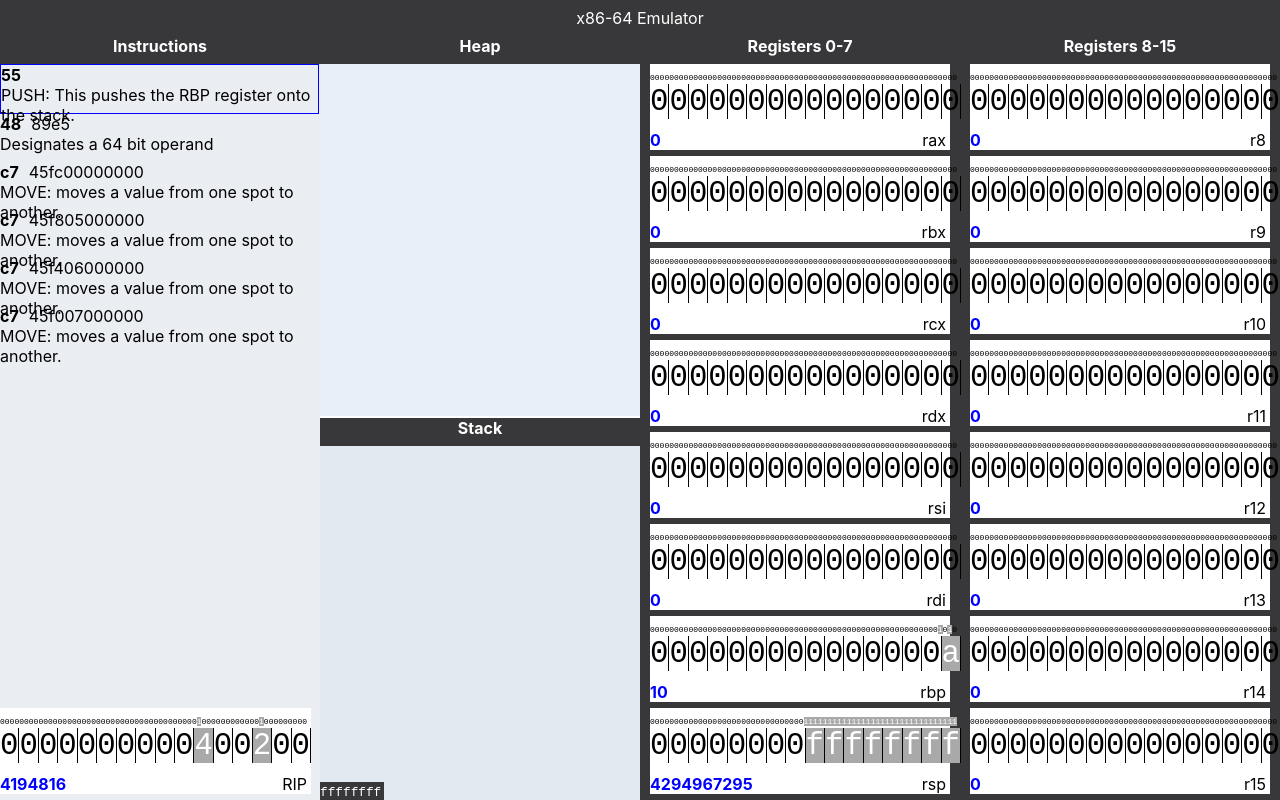
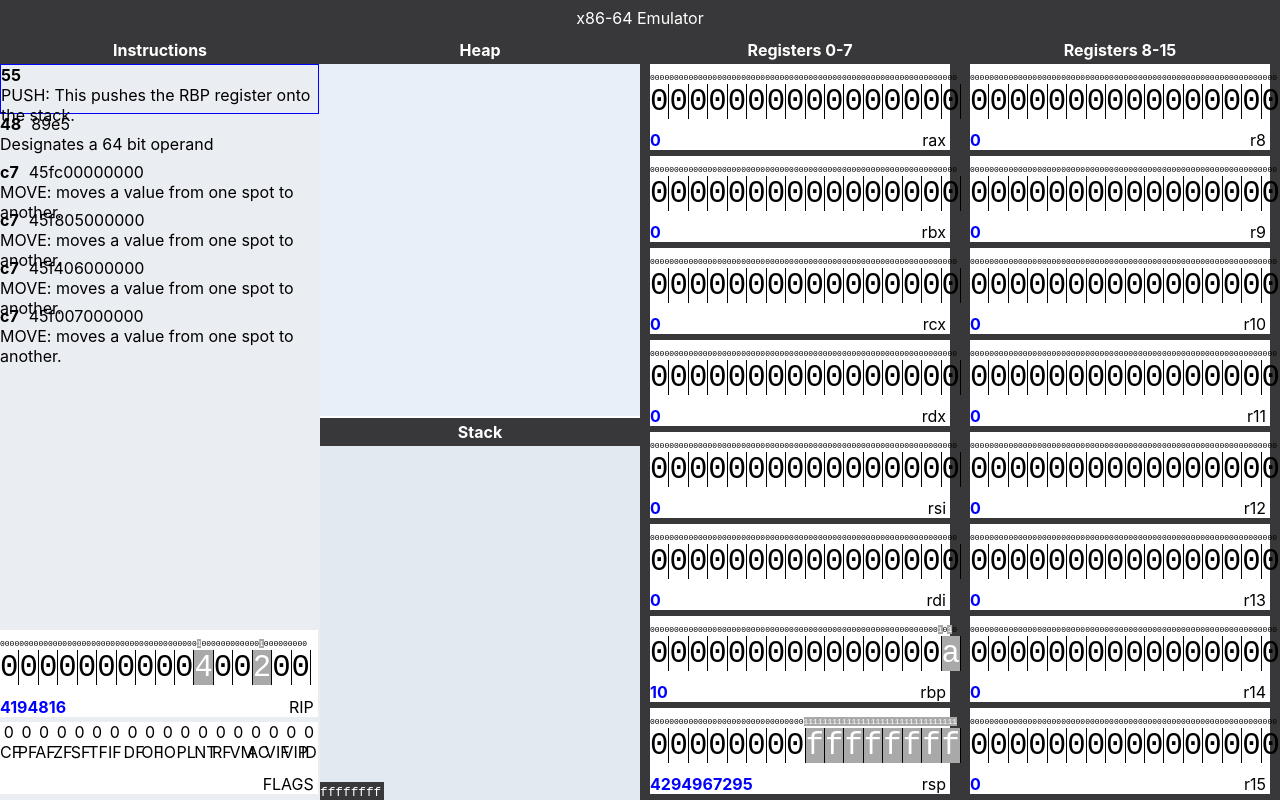
Before and after one commit to iptaylortechnical/x64, a React (Create React App) app: page / in a window 1280 px wide. Built offline with nearby package versions, Linux system fonts and the light colour scheme.

Commit message:
added flags register

```diff
--- a/src/App.js
+++ b/src/App.js
@@ -33,6 +33,30 @@ class App extends Component {
     artificialProgramCounter: 0,
     instructions: [],
     stack: '',
+    FLAGS: {
+      CF: 0,
+      PF: 0,
+      AF: 0,
+      ZF: 0,
+      SF: 0,
+      TF: 0,
+      IF: 0,
+      DF: 0,
+      OF: 0,
+      IO: 0,
+      PL: 0,
+      NT: 0,
+      RF: 0,
+      VM: 0,
+      AC: 0,
+      VIF: 0,
+      VIP: 0,
+      ID: 0,
+    }
+  }
+
+  execute = () => {
+
   }
 
   handleKeyEvent = (event) => {
@@ -41,6 +65,8 @@ class App extends Component {
         const currentInst = this.state.instructions[this.state.artificialProgramCounter];
         const newRIP = this.state.rip + 2 + currentInst.instruction.length;
         const newCounter = this.state.artificialProgramCounter + 1;
+
+        // const {}
 
         this.setState({
           rip: newRIP,
@@ -89,7 +115,8 @@ class App extends Component {
         <Body current={this.state.rip} instructions={this.state.instructions}
           registers07={this.state.registers07}
           registers815={this.state.registers815}
-          stack={this.state.stack} />
+          stack={this.state.stack}
+          flags={this.state.FLAGS} />
       </div>
     );
   }
--- a/src/comp/body.js
+++ b/src/comp/body.js
@@ -13,7 +13,10 @@ class Body extends Component {
     return (
       <div className='Body'>
         <Column headerText="Instructions">
-          <RipSet current={this.props.current} instructions={this.props.instructions} />
+          <RipSet
+            current={this.props.current}
+            instructions={this.props.instructions}
+            flags={this.props.flags} />
         </Column>
         <DoubleColumn slots={[
           {
@@ -22,7 +25,7 @@ class Body extends Component {
           },
           {
             headerText: "Stack",
-            content: <StackSet stack={this.props.stack}/>
+            content: <StackSet stack={this.props.stack} />
           },
 
         ]} />
--- a/src/comp/css/column.css
+++ b/src/comp/css/column.css
@@ -6,6 +6,7 @@
 
 .columnHeader {
   height: 3.5vh;
+  line-height: 3.5vh;
   background-color: #38383a;
   text-align: center;
   font-weight: bold;
--- a/src/comp/css/doubleColumn.css
+++ b/src/comp/css/doubleColumn.css
@@ -4,6 +4,7 @@
 
 .doubleColumnHeader {
   height: 3.5vh;
+  line-height: 3.5vh;
   background-color: #38383a;
   text-align: center;
   font-weight: bold;
--- /dev/null
+++ b/src/comp/css/flagRegister.css
@@ -0,0 +1,9 @@
+.FlagRegister {
+    height: 9vh;
+}
+
+.Flag {
+    display: inline-block;
+    width: 1.38vw;
+    text-align: center;
+}
--- /dev/null
+++ b/src/comp/flagRegister.js
@@ -0,0 +1,36 @@
+import React, { Component } from 'react';
+import './css/flagRegister.css';
+import BinaryString from './binaryString';
+import HexString from './hexString';
+
+class FlagRegister extends Component {
+  render() {
+
+    return (
+      <div className="FlagRegister Register">
+        {/* <BinaryString value={base2String}/>
+        <HexString value={base16String}/>
+        <div className="decimalValue">{value}</div> */}
+
+        {Object.keys(this.props.flags)
+          .map(k => <Flag value={this.props.flags[k]}
+            description={k} />)}
+
+        <div className="ident">{this.props.label}</div>
+      </div>
+    )
+  }
+}
+
+class Flag extends Component {
+  render() {
+    return (
+      <div className="Flag">
+        <div>{this.props.value}</div>
+        <div>{this.props.description}</div>
+      </div>
+    )
+  }
+}
+
+export default FlagRegister;
--- a/src/comp/ripSet.js
+++ b/src/comp/ripSet.js
@@ -2,6 +2,7 @@ import React, { Component } from 'react';
 import './css/ripSet.css';
 import Instruction from './instruction';
 import Register from './register';
+import FlagRegister from './flagRegister';
 
 class RipSet extends Component {
   render() {
@@ -16,6 +17,7 @@ class RipSet extends Component {
         </div>
         <div className="floatingRegister">
           <Register value={this.props.current + 0x400200} label="RIP" />
+          <FlagRegister flags={this.props.flags} label="FLAGS" />
         </div>
       </div>
     )
```
Also changed, not shown: src/comp/css/ripSet.css (line endings or trailing spaces).
